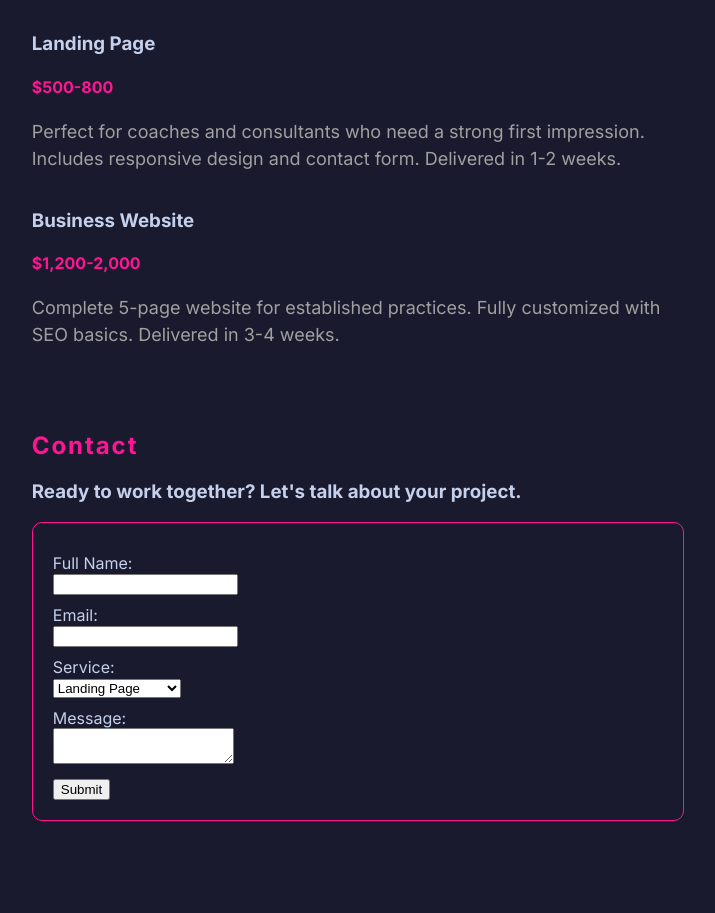
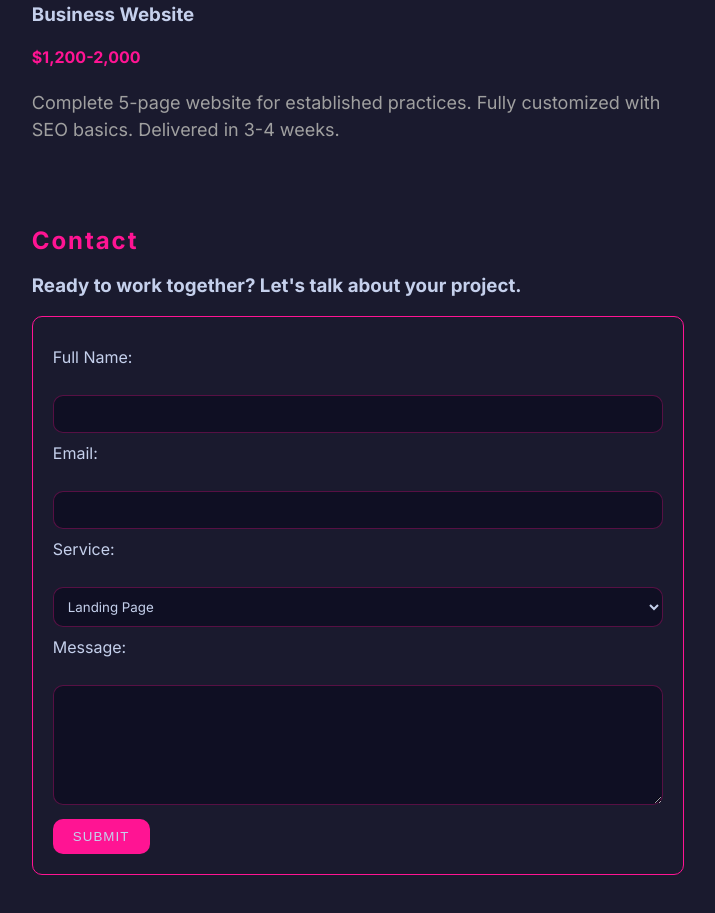
Before and after one commit to kpuzzonia/portfolio-site, a plain HTML site: page index.html in a window 1280 px wide. Shown: the part 1606-2519 px from the top of the page, without its empty margins (508-1223 px from the left). Drawn offline with Linux system fonts and the light colour scheme.

Commit message:
Complete styling of contact form

```diff
--- a/index.html
+++ b/index.html
@@ -64,7 +64,7 @@
             <div id="portfolio">
                 <h2>Portfolio</h2>
                 <p>First showcase project launching next week - check back soon!</p>
-                <section class="projects">
+                <!-- <section class="projects">
                     <div>
                         <div class="image-placeholder"></div>
                         <h3>Title</h3>
@@ -80,7 +80,7 @@
                         <h3>Title</h3>
                         <p>Coming soon.</p>
                     </div>
-                </section>
+                </section> -->
             </div>
 
             <div id="services">
@@ -101,7 +101,7 @@
             <div id="contact">
                 <h2>Contact</h2>
                 <h3>Ready to work together? Let's talk about your project.</h3>
-                <form>
+                <form id="contactForm">
                     <div class="form-div">
                         <label for="fullName" class="form-label">Full Name:</label><br>
                         <input type="text" id="fullName" name="fullName" required><br>
@@ -125,7 +125,7 @@
                         </textarea><br>
                     </div>
                     <div class="form-div">
-                        <button type="submit">Submit</button>
+                        <button type="submit">SUBMIT</button>
                     </div>
                 </form>
             </div>
--- a/styles.css
+++ b/styles.css
@@ -1,4 +1,8 @@
 @import url('https://fonts.googleapis.com/css2?family=Inter:ital,opsz,wght@0,14..32,100..900;1,14..32,100..900&display=swap');
+* {
+
+    box-sizing: border-box;
+}
 
 body{
     background-color: #1a1a2e;
@@ -131,8 +135,46 @@ a:hover {
     border: .1px solid #FF1493;
     border-radius: 10px;
     padding: 20px;
+    color: #c5d0ec;
+}
+ #contact label {
+    display: block;
+    margin-bottom: 8px;
+ }
+
+#contact input, #contact select, #contact textarea {
+    font-family: 'Inter', sans-serif;
+    background-color: #0f0f23;
+    color: #c5d0ec;
+    border: 1px solid rgba(255, 20, 147, 0.3);
+    border-radius: 10px;
+    padding: 10px;
+    width: 100%;
+    outline: none;
+}
+
+#contact textarea {
+    min-height: 120px;
+    resize: vertical;
+}
+
+#contact input:focus, #contact select:focus, #contact textarea:focus {
+    border: 1px solid #FF1493;
 }
 
 .form-div {
     padding-top: 10px;
 }
+
+#contact button {
+    background-color: #FF1493;
+    color: #c5d0ec;
+    border: none;
+    border-radius: 10px;
+    padding: 10px 20px;
+    letter-spacing: .08em;
+}
+
+#contact button:hover {
+    background-color: #cc0f78;
+}
```
